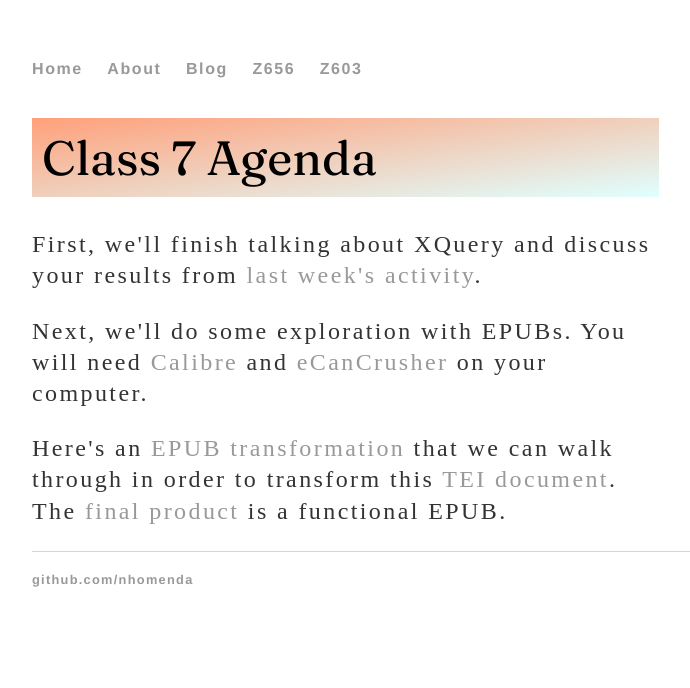
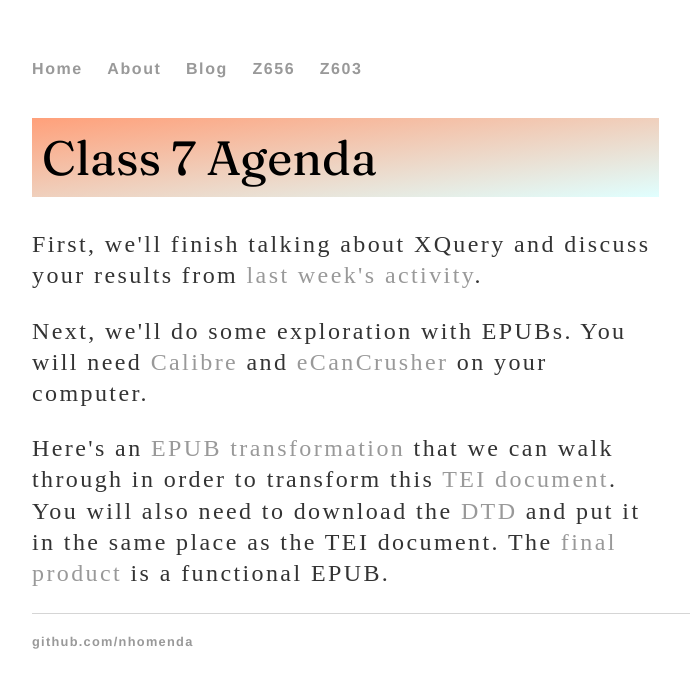
Before and after one commit to nhomenda/nhomenda.github.io, a Jekyll site: the page built from Z603/class7.html, in a window 1280 px wide. Shown: the top 688 px of the page, without its empty margins (160-850 px from the left). Built offline with Jekyll 4.4.1, drawn with Linux system fonts in a browser that asks for light colours.

Commit message:
Update class7.html

```diff
--- a/Z603/class7.html
+++ b/Z603/class7.html
@@ -8,5 +8,5 @@ date: 2021-03-04
 <div class="blurb">
   <p>First, we'll finish talking about XQuery and discuss your results from <a href="/Z603/class6.html">last week's activity</a>.</p>
   <p>Next, we'll do some exploration with EPUBs. You will need <a href="https://calibre-ebook.com/">Calibre</a> and <a href="https://www.docdataflow.com/ecancrusher/">eCanCrusher</a> on your computer.</p>
-  <p>Here's an <a href="/Z603/make-epub.xsl">EPUB transformation</a> that we can walk through in order to transform this <a href="/Z603/VAA4025-001-1.xml">TEI document</a>. The <a href="/Z603/IMH-epub.epub">final product</a> is a functional EPUB.<p>
+  <p>Here's an <a href="/Z603/make-epub.xsl">EPUB transformation</a> that we can walk through in order to transform this <a href="/Z603/VAA4025-001-1.xml">TEI document</a>. You will also need to download the <a href="/Z603/imh_issue.dtd">DTD</a> and put it in the same place as the TEI document. The <a href="/Z603/IMH-epub.epub">final product</a> is a functional EPUB.<p>
 </div><!-- /.blurb -->
```
